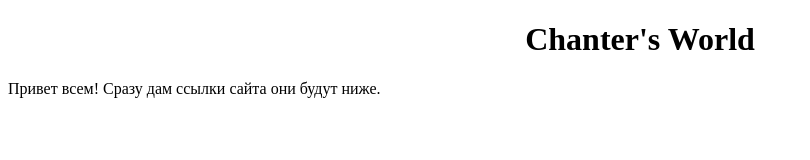
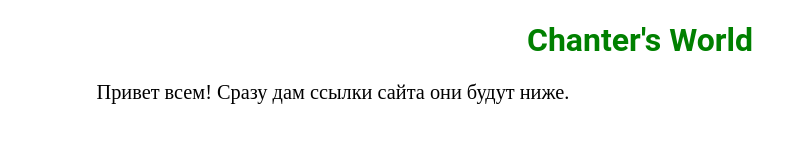
Before and after one commit to chanter404/chanter404.github.io, a plain HTML site: page index.html in a window 1280 px wide. Shown: the whole page, without its empty margins (0-810 px from the left). Drawn offline with Linux system fonts and the light colour scheme.

Commit message:
Update index.html

```diff
--- a/index.html
+++ b/index.html
@@ -3,7 +3,8 @@
 	<head>
 		<title>Chanter's World</title>
 		<meta charset="utf-8">
-		<link href="static/style.css" rel="stylesheet">
+		<link href="static/main.css" rel="stylesheet">
+		<script type="text/javascript" src="static/scripts/mainpage.js"></script>
 	</head>
 
 	<body>
```
